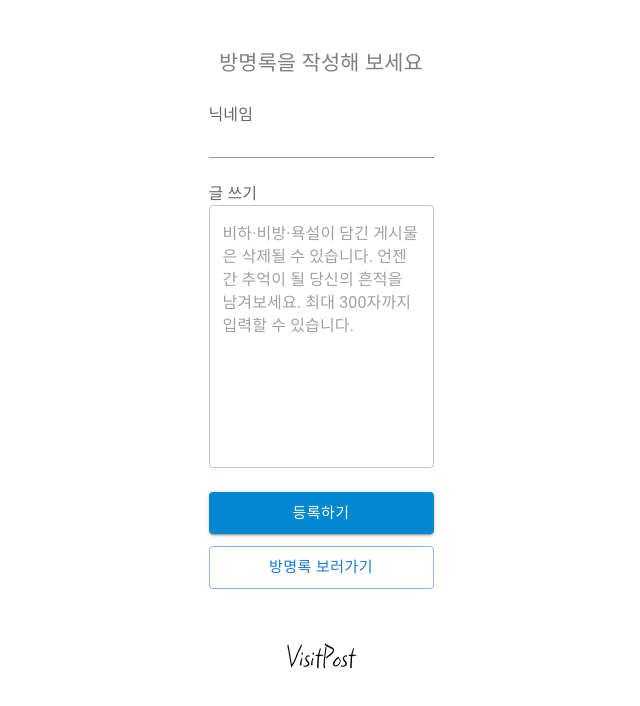
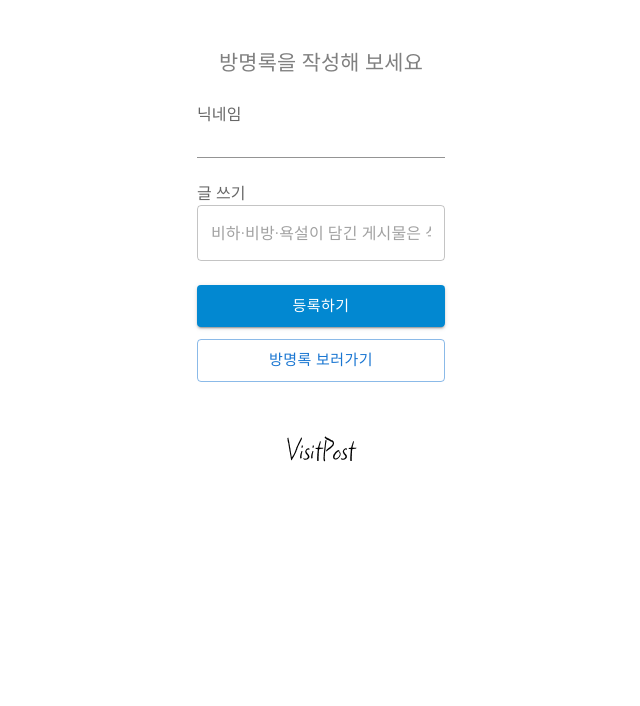
Before and after one commit to MadHeo/cafe_visitors_book, a Next.js app: page /myowngarden/register in a window 1280 px wide. Shown: the top 706 px of the page, without its empty margins (319-959 px from the left). Built offline with nearby package versions, Linux system fonts and the light colour scheme.

Commit message:
fix: 필터링 추가, 아이폰에서 입력 안되는 문제 수정

```diff
--- a/src/components/visitor_register/index.tsx
+++ b/src/components/visitor_register/index.tsx
@@ -18,6 +18,8 @@ import logo from "../../../public/img/logo_4.png";
 
 export default function VisitorRegister() {
   const router = useRouter();
+  const [contents, setContents] = useState();
+  const [name, setName] = useState();
 
   const [values, setValues] = useState({
     name: "",
@@ -28,10 +30,11 @@ export default function VisitorRegister() {
     const post = collection(getFirestore(firebaseApp), "post");
 
     void addDoc(post, {
-      name: values.name,
+      name: name,
       store: "마이오운가든",
-      create_at: format(new Date(), "yyy-MM-dd HH:mm:ss"),
-      content: values.content,
+      // create_at: format(new Date(), "yyy-MM-dd HH:mm:ss"),
+      create_at: new Date().toISOString().split("T")[0],
+      content: contents,
       yn: "y",
     });
 
@@ -43,6 +46,14 @@ export default function VisitorRegister() {
       ...values,
       [e.currentTarget.name]: e.currentTarget.value,
     });
+  };
+
+  const onChangeName = (e: any) => {
+    setName(e.currentTarget.value);
+  };
+
+  const onChangeContent = (e: any) => {
+    setContents(e.currentTarget.value);
   };
 
   return (
@@ -61,14 +72,14 @@ export default function VisitorRegister() {
           </Typography>
         </Box>
         <Box>
-          <form onSubmit={onClickSubmit}>
+          {/* <form onSubmit={onClickSubmit}> */}
           <Box marginBottom={"24px"}>
             <InputLabel htmlFor="name">닉네임</InputLabel>
             <Input
               type="text"
               id="name"
               name="name"
-                onChange={handleChange}
+              onChange={onChangeName}
               sx={{ width: "100%" }}
               inputProps={{ maxLength: 10 }}
             />
@@ -78,8 +89,7 @@ export default function VisitorRegister() {
             <TextField
               id="content"
               name="content"
-                onChange={handleChange}
-                multiline
+              onChange={onChangeContent}
               rows={10}
               inputProps={{ maxLength: 300 }}
               placeholder="비하·비방·욕설이 담긴 게시물은 삭제될 수 있습니다. 언젠간 추억이 될 당신의 흔적을 남겨보세요. 최대 300자까지 입력할 수 있습니다."
@@ -98,11 +108,12 @@ export default function VisitorRegister() {
               variant="contained"
               size="large"
               color="info"
+              onClick={onClickSubmit}
             >
               등록하기
             </Button>
           </Box>
-          </form>
+          {/* </form> */}
           <Link href={"/myowngarden"}>
             <Button
               variant="outlined"
--- a/src/data/badWords.ts
+++ b/src/data/badWords.ts
@@ -4,6 +4,7 @@ export const badWords = [
   "씨발",
   "앰창",
   "엠창",
+  "노맛",
   "새끼",
   "시1발",
   "새1끼",
```
Lines whose indentation alone changed are shown as unchanged.
